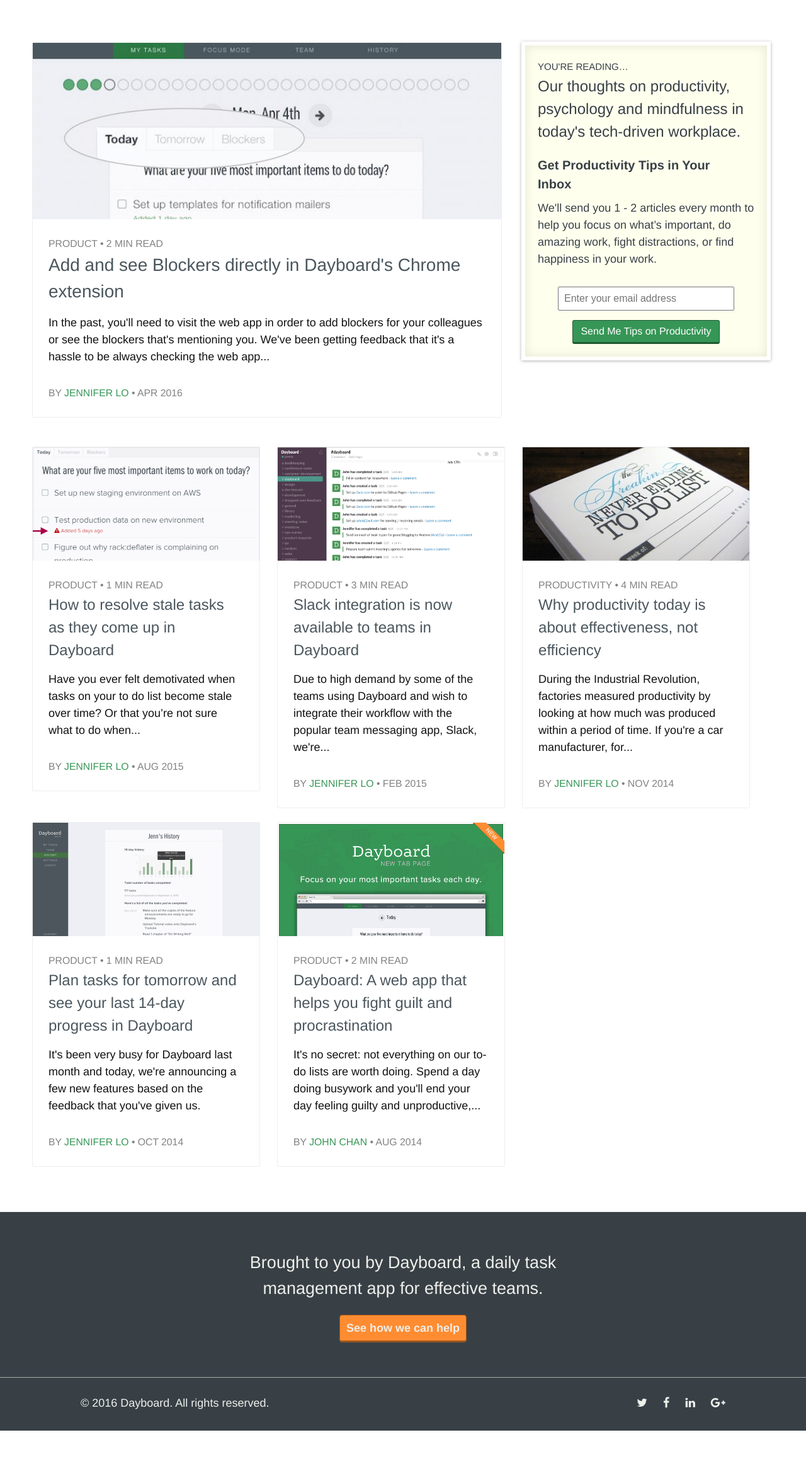
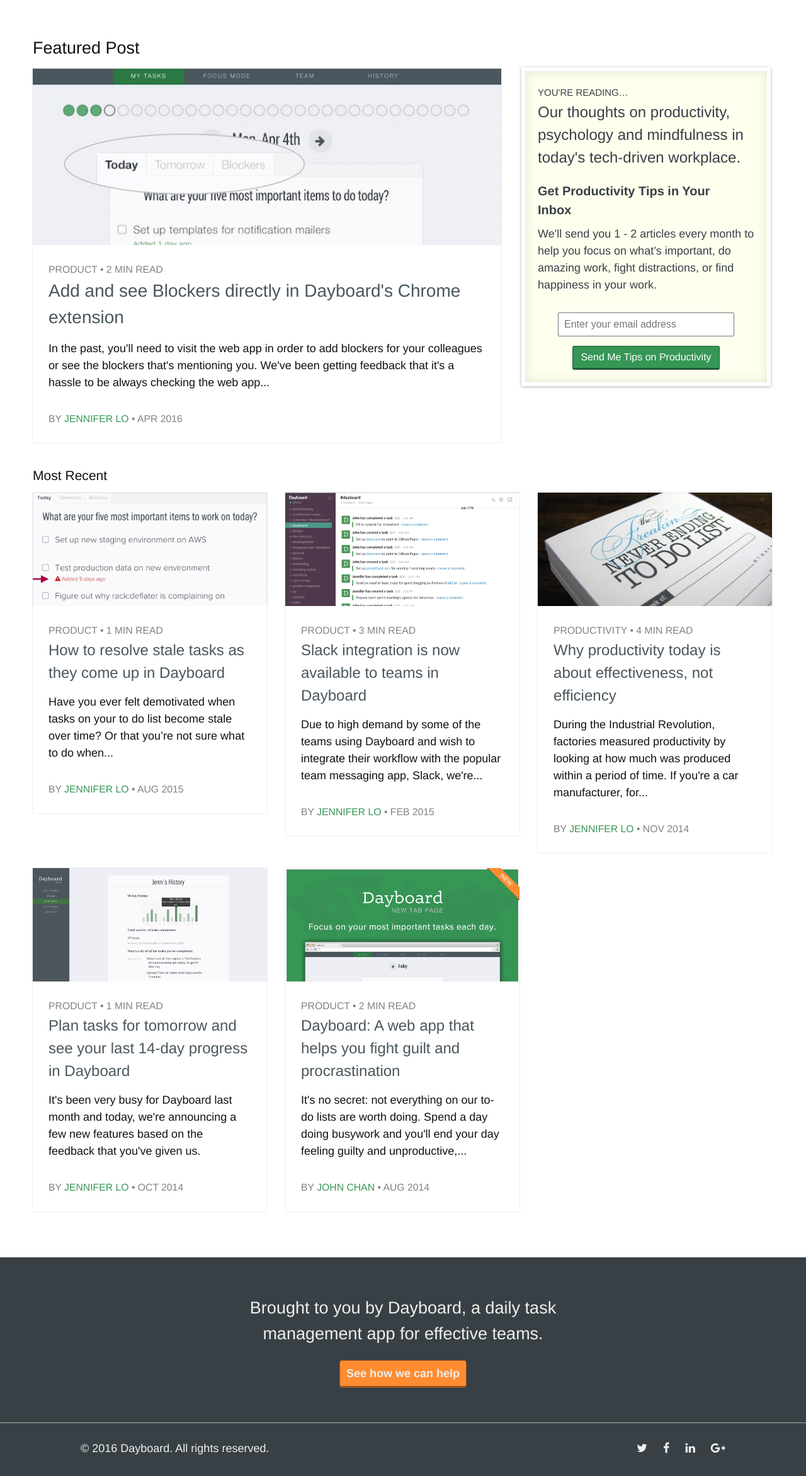
Before and after one commit to dayboard/blog, a Jekyll site: the page built from index.html, in a window 1280 px wide, cut to the strip 124-2467 px from the top of the page. Shown: the whole strip at 63% size. Built offline with Jekyll 4.4.1, drawn with Linux system fonts in a browser that asks for light colours; nearby versions of some CDN libraries; comment, search, counter and statistics services are not loaded; before the commit the page ends 2395 px from its top, so only the background shows below that.

Commit message:
Added headings to indicate posts + fixed some styles

```diff
--- a/_sass/_layout.scss
+++ b/_sass/_layout.scss
@@ -245,6 +245,11 @@
 
   @include media-query($on-laptop) { padding: 0 20px; }
 
+  .section-heading {
+
+    h2, h3 { margin: 0 1%; }
+  }
+
   .tagline {
     color: $dg1;
     display: inline-block;
@@ -362,7 +367,7 @@
       box-shadow: 0 0 1px #999;
       display: inline-block;
       margin: 1%;
-      max-width: 30%;
+      max-width: 31%;
       vertical-align: top;
       width: 100%;
 
--- a/index.html
+++ b/index.html
@@ -9,6 +9,10 @@
 </nav>-->
 
 <div class="home">
+
+  <div class="section-heading">
+    <h2>Featured Post</h2>
+  </div>
 
   {% assign featured_post = site.posts.first %}
   <div class="featured-post">
@@ -35,6 +39,10 @@
     <h2>Our thoughts on productivity, psychology and mindfulness in today's tech-driven workplace.</h2>
 
     {% include opt-in.html %}
+  </div>
+
+  <div class="section-heading">
+    <h3>Most Recent</h3>
   </div>
 
   <ul class="post-list">
```
